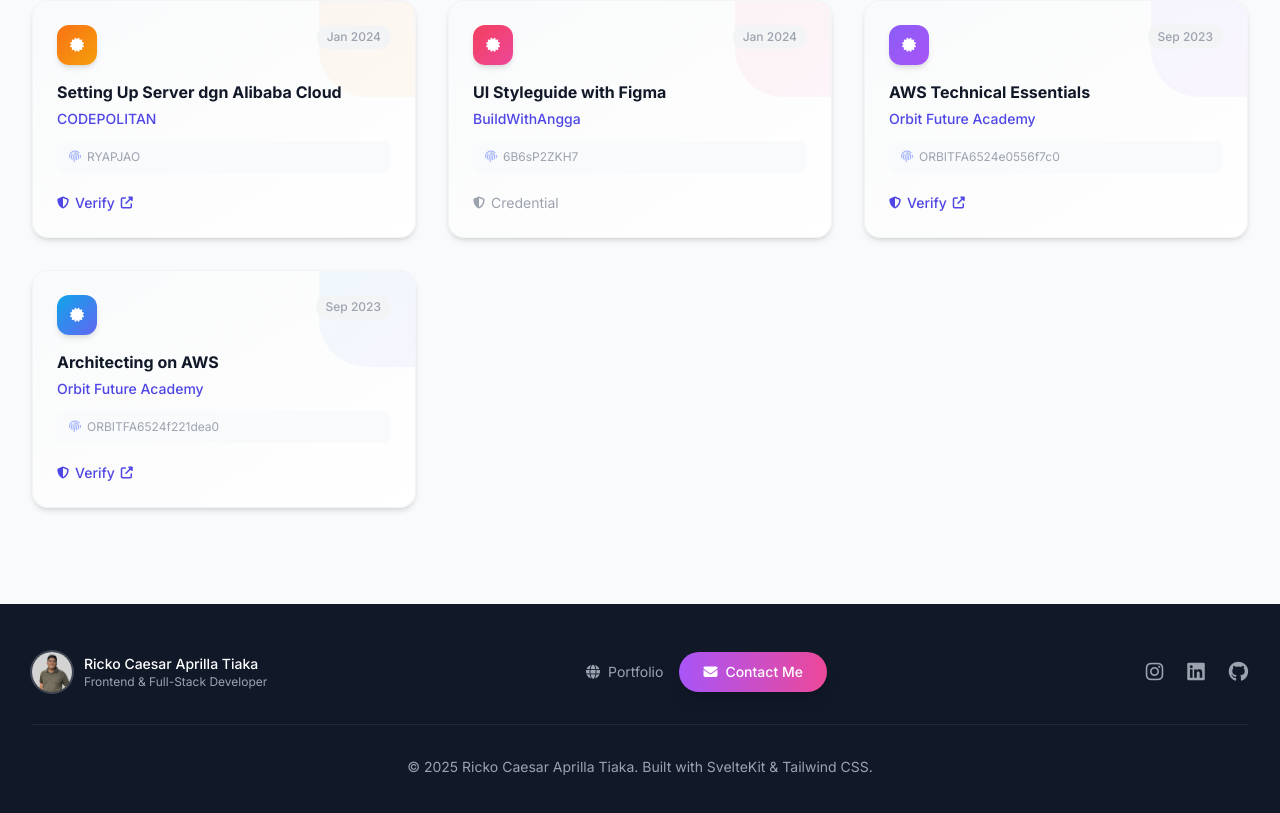
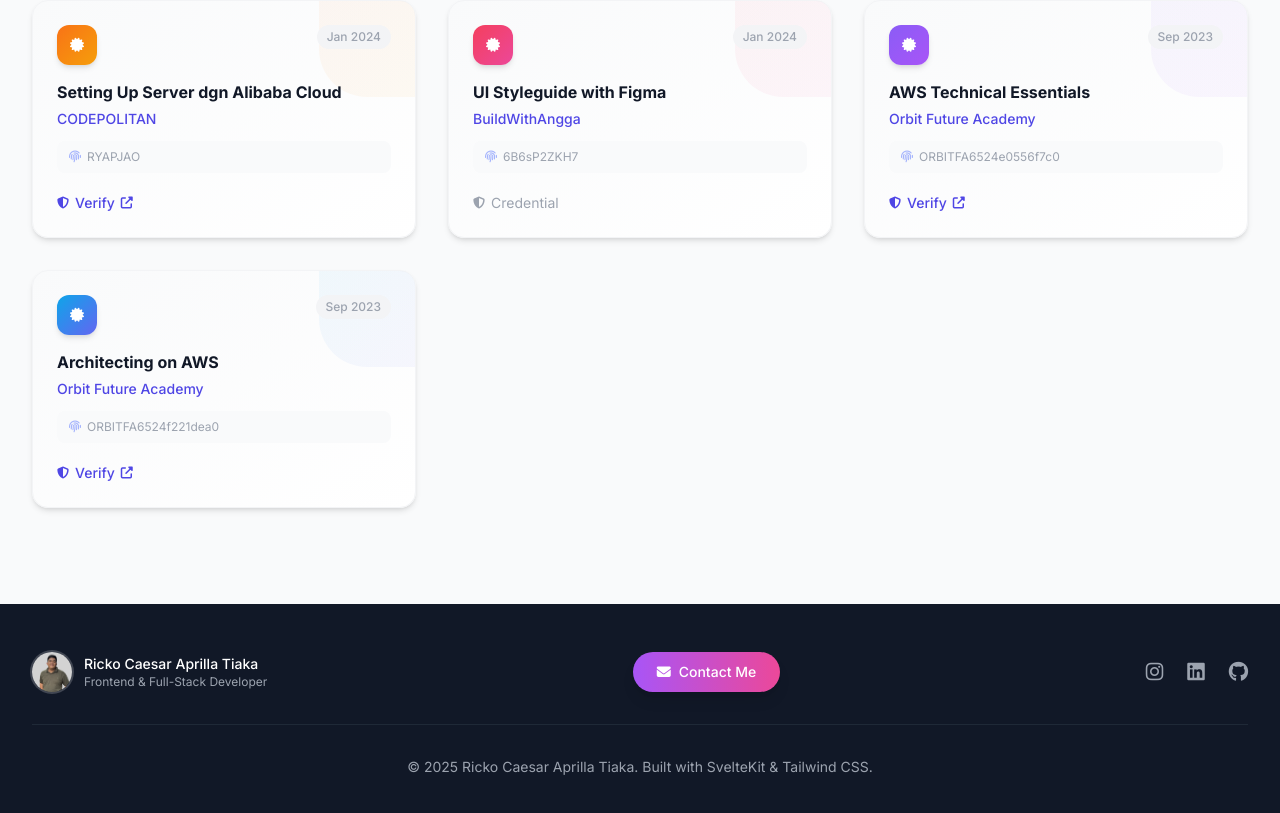
Before and after one commit to younixue3/cv_svelte_ricko, a SvelteKit app: page / in a window 1280 px wide. Shown: the part 7025-7838 px from the top of the page. Built offline with nearby package versions, Linux system fonts and the light colour scheme.

Commit message:
feat: redesign portfolio with GSAP animations and updated content

```diff
--- a/src/routes/Component/FooterComponent.svelte
+++ b/src/routes/Component/FooterComponent.svelte
@@ -14,15 +14,6 @@
       </div>
 
       <div class="flex items-center gap-4">
-        <a
-          href="https://itsmericko.vercel.app"
-          target="_blank"
-          rel="noopener noreferrer"
-          class="inline-flex items-center gap-2 text-gray-400 hover:text-white text-sm transition-colors duration-300"
-        >
-          <i class="fa-solid fa-globe"></i>
-          Portfolio
-        </a>
         <a
           href="mailto:bussiness.needs.rctka@gmail.com"
           class="inline-flex items-center gap-2 bg-gradient-to-r from-purple-500 to-pink-500 hover:from-purple-600 hover:to-pink-600 shadow-lg rounded-full px-6 py-2.5 text-sm font-medium transition-all duration-300 hover:shadow-purple-500/25"
```
